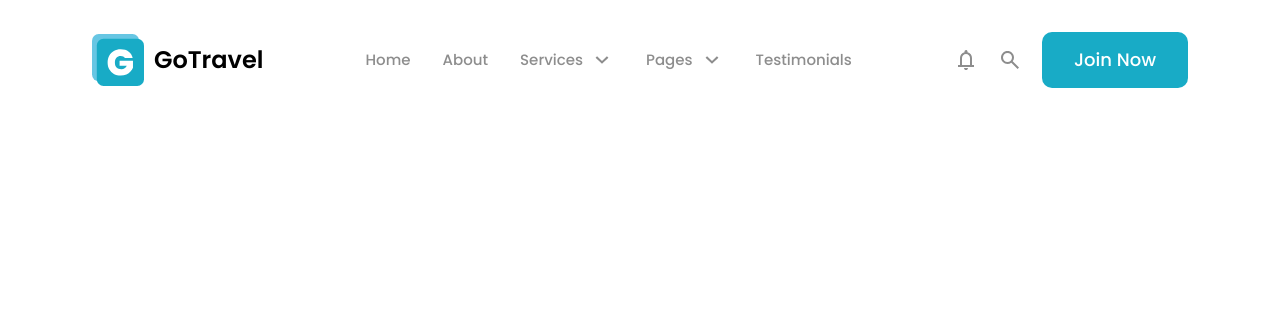
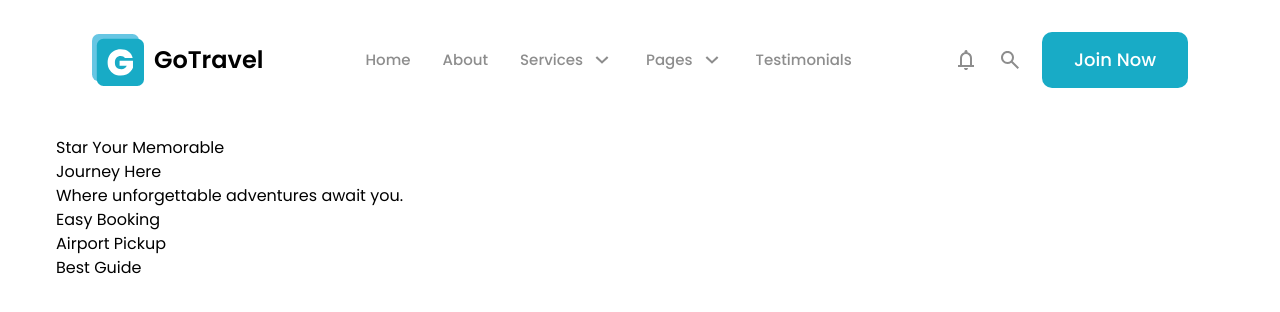
Before and after one commit to Jisap/vite-travel-agency, a React (Vite) app: page / in a window 1280 px wide. Shown: the top 312 px of the page. Built offline with nearby package versions, Linux system fonts and the light colour scheme.

Commit message:
feat: add Hero and HeroBenefit components to enhance the application layout

```diff
--- a/src/App.tsx
+++ b/src/App.tsx
@@ -1,4 +1,5 @@
 import Header from "./components/Header";
+import Hero from "./components/Hero/Hero";
 import Navigation from "./components/Navigation/Navigation";
 import Page from "./components/Page";
 
@@ -7,6 +8,7 @@ function App() {
     <Page>
       <Header>
         <Navigation />
+        <Hero />
       </Header>
     </Page>
   )
--- a/src/components/Header.tsx
+++ b/src/components/Header.tsx
@@ -1,7 +1,7 @@
 import { ReactElement } from "react"
 
 interface HeaderProps {
-  children: ReactElement
+  children: ReactElement[]
 }
 
 
--- /dev/null
+++ b/src/components/Hero/Hero.tsx
@@ -0,0 +1,30 @@
+import { heroBenefits } from "../../utils/content"
+import HeroBenefit from "./HeroBenefit"
+
+
+
+const Hero = () => {
+  return (
+    <section>
+      <div>
+
+        <div>
+          <div>
+            <h1>Star Your Memorable <br /> Journey Here</h1>
+            <p>
+              Where unforgettable adventures await you.
+            </p>
+          </div>
+        </div>
+
+        <ul>
+          {heroBenefits.map((benefit) => (
+            <HeroBenefit benefit={benefit} key={benefit.id}/>
+          ))}
+        </ul>
+      </div>
+    </section>
+  )
+}
+
+export default Hero
--- /dev/null
+++ b/src/components/Hero/HeroBenefit.tsx
@@ -0,0 +1,14 @@
+import { type HeroBenefit } from "../../utils/contentTypes"
+
+
+interface HeroBenefitProps {
+  benefit : HeroBenefit;
+}
+
+const HeroBenefit = ({ benefit }: HeroBenefitProps) => {
+  return (
+    <li>{benefit.heading}</li>
+  )
+}
+
+export default HeroBenefit
```
